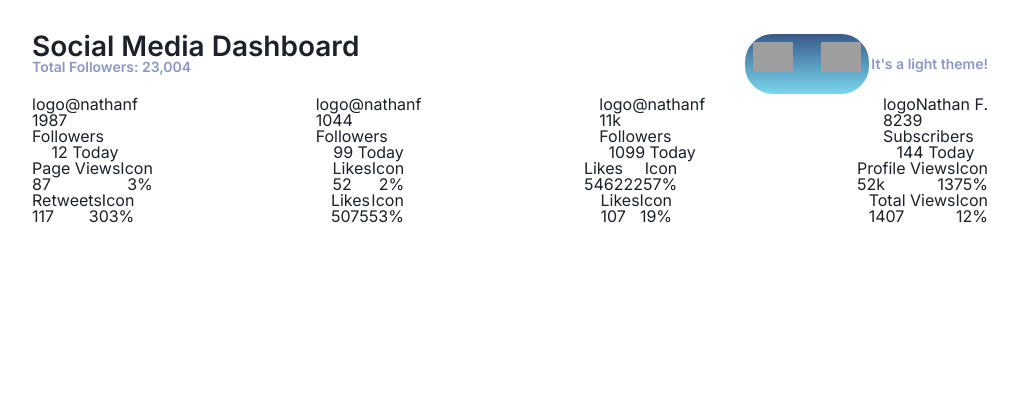
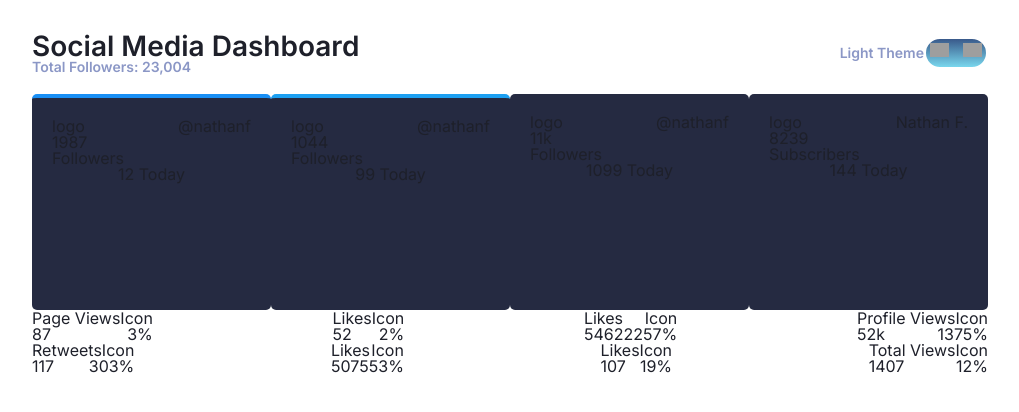
Before and after one commit to Auriles/social-media-dashboard, a React app in the folder my-app/: page / in a window 1280 px wide. Shown: the whole page, without its empty margins (130-1149 px from the left). Built offline with nearby package versions, Linux system fonts and the light colour scheme; grey boxes are pictures that could not be loaded.

Commit message:
Starting style of cards

```diff
--- a/my-app/sass/base/_variables.scss
+++ b/my-app/sass/base/_variables.scss
@@ -3,7 +3,7 @@ $main_color: hsl(163, 72%, 41%); // Lime Green
 $second_color: hsl(356, 69%, 56%); // Bright Red
 $facebbook_color: hsl(208, 92%, 53%); // Facebook
 $twitter_color: hsl(203, 89%, 53%); // Twitter
-$instagram_color: linear-gradient hsl(37, 97%, 70%) to hsl(329, 70%, 58%); // Instagram
+$instagram_color: linear-gradient(#FDC468, #DF4996); // Instagram
 $youtube_color: hsl(348, 97%, 39%);
 
 // Themes Toggle
--- a/my-app/sass/layout/_HomeComponent.scss
+++ b/my-app/sass/layout/_HomeComponent.scss
@@ -8,7 +8,6 @@
 
     p {
         font-family: $main_font;
-        // color: $DarkMainText;
     }
 }
 
@@ -45,16 +44,27 @@
     }
 }
 
-
 .social-media {
     display: flex;
     flex-direction: row;
     justify-content: space-between;
 }
 
-.facebook-card {
+.card {
     display: flex;
     flex-direction: column;
+    width: 255px;
+    height: 216px;
+    background-color: $DarkCard;
+    padding: 20px;
+    margin-top: 20px;
+    border-radius: 5px;
+}
+
+// --------------- FACEBOOK ---------------
+
+.facebook-card {
+    border-top: 0.25rem solid $facebbook_color;
     .facebook-name {
         display: flex;
         flex-direction: row;
@@ -69,9 +79,10 @@
     }
 }
 
+// --------------- TWITTER ---------------
+
 .twitter-card {
-    display: flex;
-    flex-direction: column;
+    border-top: 0.25rem solid $twitter_color;
     .twitter-name {
         display: flex;
         flex-direction: row;
@@ -86,9 +97,10 @@
     }
 }
 
+// --------------- INSTAGRAM ---------------
+
 .instagram-card {
-    display: flex;
-    flex-direction: column;
+    border-top: 0.25rem solid $instagram_color;
     .instagram-name {
         display: flex;
         flex-direction: row;
--- a/my-app/src/components/layout/HomeComponent.js
+++ b/my-app/src/components/layout/HomeComponent.js
@@ -27,15 +27,14 @@ function HomeComponent() {
                         <p>Total Followers: 23,004</p>
                     </div>
                     <div className="toggle">
+                        <p> {theme === 'light' ? 'Light Theme' : 'Dark Theme'} </p>
                         <Toggle theme={theme} toggleTheme={toggleTheme} />
-                        <p>It's a {theme === 'light' ? 'light theme' : 'dark theme'}!</p>
                     </div>
                 </div>
 
                 <div className="social-media">
-
                     {/* FACEBOOK CARD */}
-                    <div className="facebook-card">
+                    <div className="card facebook-card">
                         <div className="facebook-name">
                             <p>logo</p>
                             <p>@nathanf</p>
@@ -50,7 +49,7 @@ function HomeComponent() {
                     </div>
 
                     {/* TWITTER CARD */}
-                    <div className="twitter-card">
+                    <div className="card twitter-card">
                         <div className="twitter-name">
                             <p>logo</p>
                             <p>@nathanf</p>
@@ -65,7 +64,7 @@ function HomeComponent() {
                     </div>
 
                     {/* INSTAGRAM CARD */}
-                    <div className="instagram-card">
+                    <div className="card instagram-card">
                         <div className="instagram-name">
                             <p>logo</p>
                             <p>@nathanf</p>
@@ -80,7 +79,7 @@ function HomeComponent() {
                     </div>
 
                     {/* YOUTUBE CARD */}
-                    <div className="youtube-card">
+                    <div className="card youtube-card">
                         <div className="youtube-name">
                             <p>logo</p>
                             <p>Nathan F.</p>
--- a/my-app/src/components/modules/toggle.js
+++ b/my-app/src/components/modules/toggle.js
@@ -16,18 +16,18 @@ const ToggleContainer = styled.button`
   border-radius: 30px;
   cursor: pointer;
   display: flex;
-  font-size: 0.5rem;
+  font-size: 0.25rem;
   justify-content: space-between;
   margin: 0 auto;
   overflow: hidden;
-  padding: 0.5rem;
+  padding: 0.25rem;
   position: relative;
-  width: 8rem;
-  height: 4rem;
+  width: 4rem;
+  height: 2rem;
 
     .svg {
         height: auto;
-        width: 2.5rem;
+        width: 1.2rem;
         transition: all 0.3s linear;
     }
 `;
```
Also changed, not shown: my-app/src/css/main.css, 1 other file.
